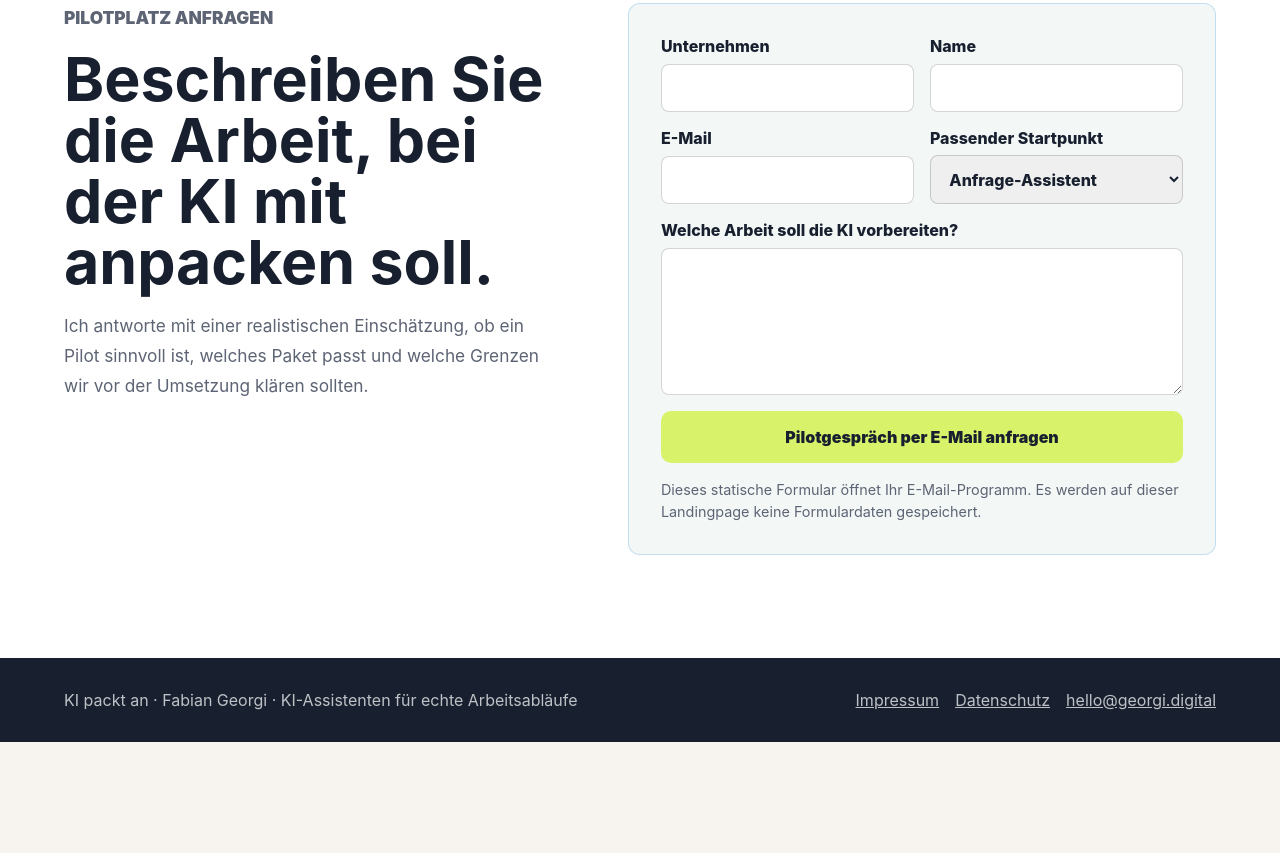
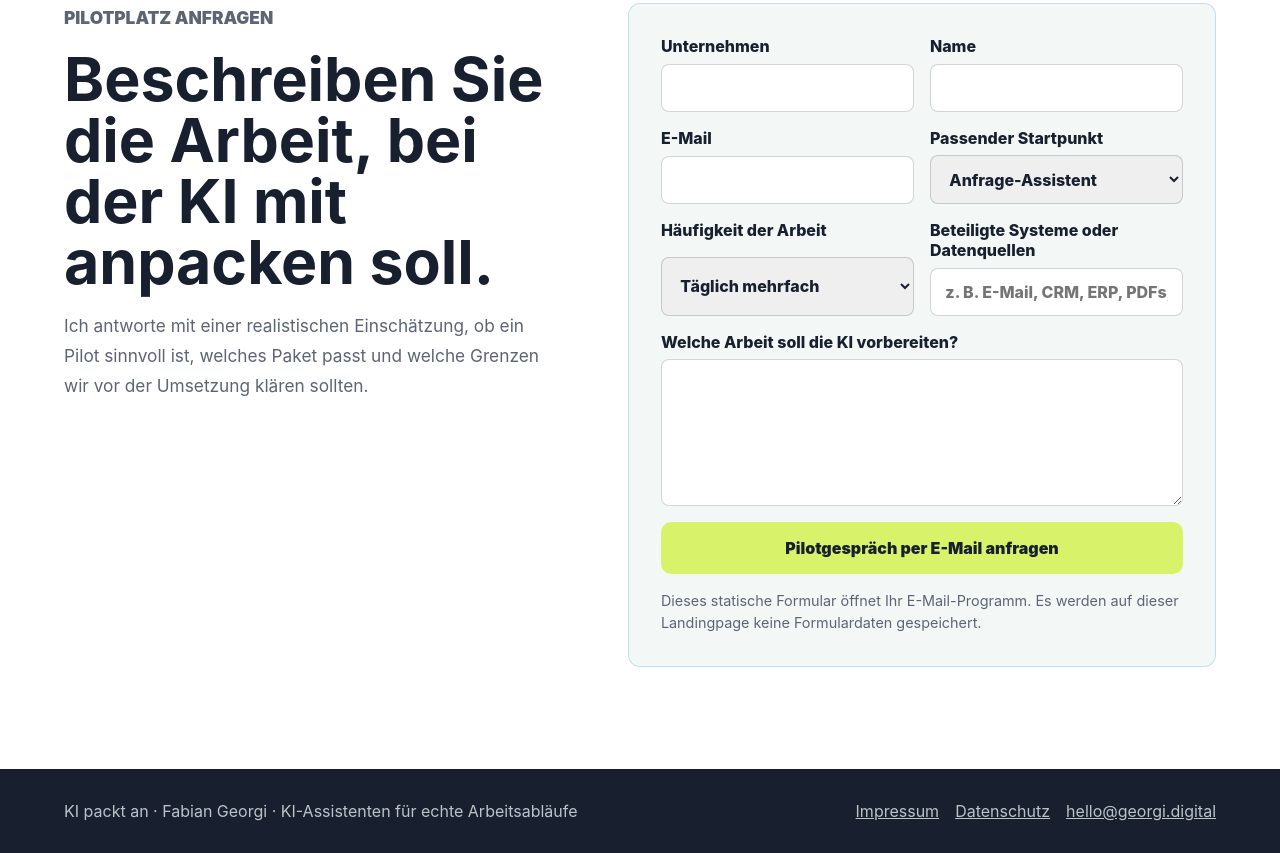
Before and after one commit to Sw0rdf1sh1/ki-agenten-pilotkunden, a website: page index.html in a window 1280 px wide. Shown: the part 7932-8785 px from the top of the page. Before the commit the page ends 8674 px from the top, so only its background shows below. Drawn offline with Linux system fonts and the light colour scheme.

Commit message:
feat: qualify pilot lead form

```diff
--- a/assets/script.js
+++ b/assets/script.js
@@ -15,6 +15,8 @@ if (form) {
       `Name: ${data.get("name") || ""}`,
       `E-Mail: ${data.get("email") || ""}`,
       `Passender Startpunkt: ${data.get("pilot") || ""}`,
+      `Häufigkeit der Arbeit: ${data.get("frequency") || ""}`,
+      `Beteiligte Systeme oder Datenquellen: ${data.get("systems") || ""}`,
       "",
       "Welche Arbeit die KI vorbereiten soll:",
       data.get("message") || "",
--- a/index.html
+++ b/index.html
@@ -410,6 +410,20 @@
               <option>Noch offen, bitte einschätzen</option>
             </select>
           </label>
+          <label>
+            Häufigkeit der Arbeit
+            <select name="frequency">
+              <option>Täglich mehrfach</option>
+              <option>Täglich</option>
+              <option>Mehrmals pro Woche</option>
+              <option>Unregelmäßig, aber zeitkritisch</option>
+              <option>Noch offen</option>
+            </select>
+          </label>
+          <label>
+            Beteiligte Systeme oder Datenquellen
+            <input name="systems" autocomplete="off" placeholder="z. B. E-Mail, CRM, ERP, PDFs, Tickets">
+          </label>
           <label class="full">
             Welche Arbeit soll die KI vorbereiten?
             <textarea name="message" rows="6" required></textarea>
--- a/scripts/check.mjs
+++ b/scripts/check.mjs
@@ -14,6 +14,8 @@ const required = [
   "Felix Angebot",
   "https://ki-packt-an.de/",
   "50 Prozent",
+  "Häufigkeit der Arbeit",
+  "Beteiligte Systeme oder Datenquellen",
   "hello@georgi.digital",
   "Impressum",
   "Datenschutz",
```
